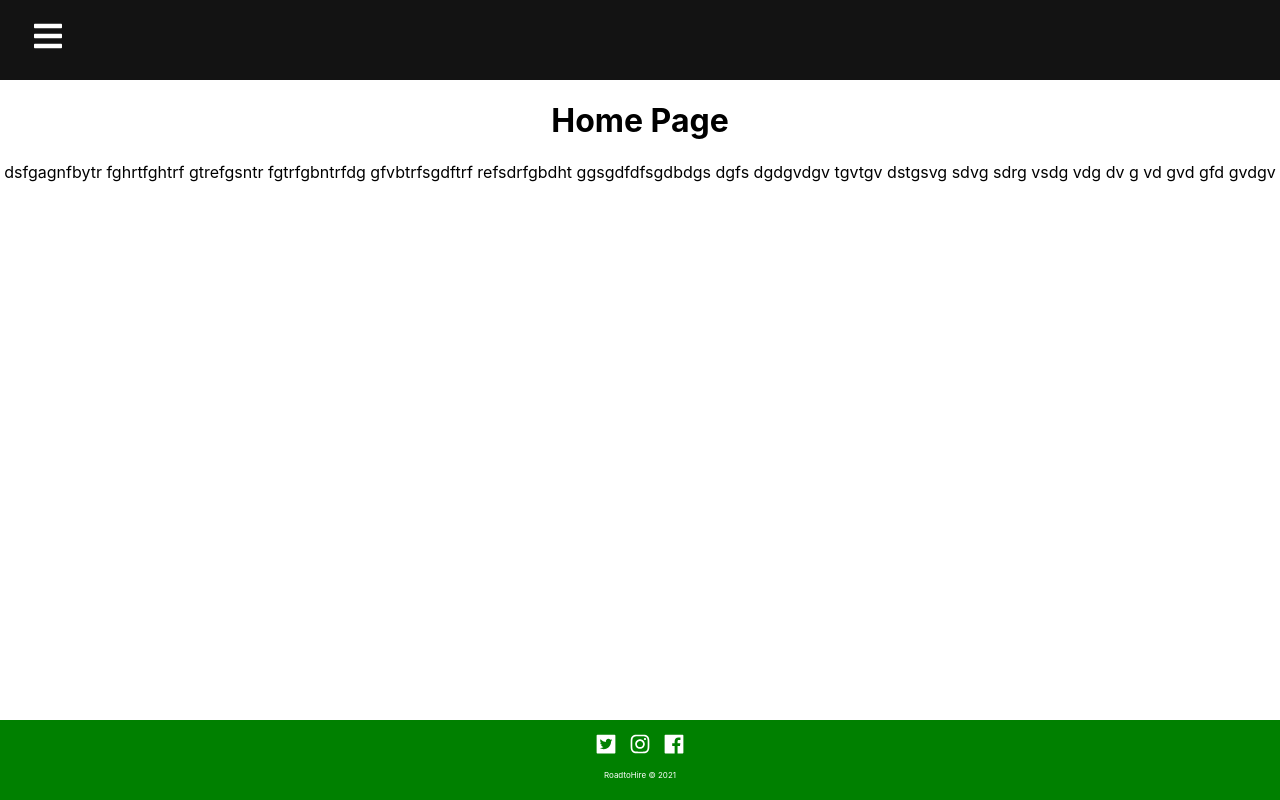
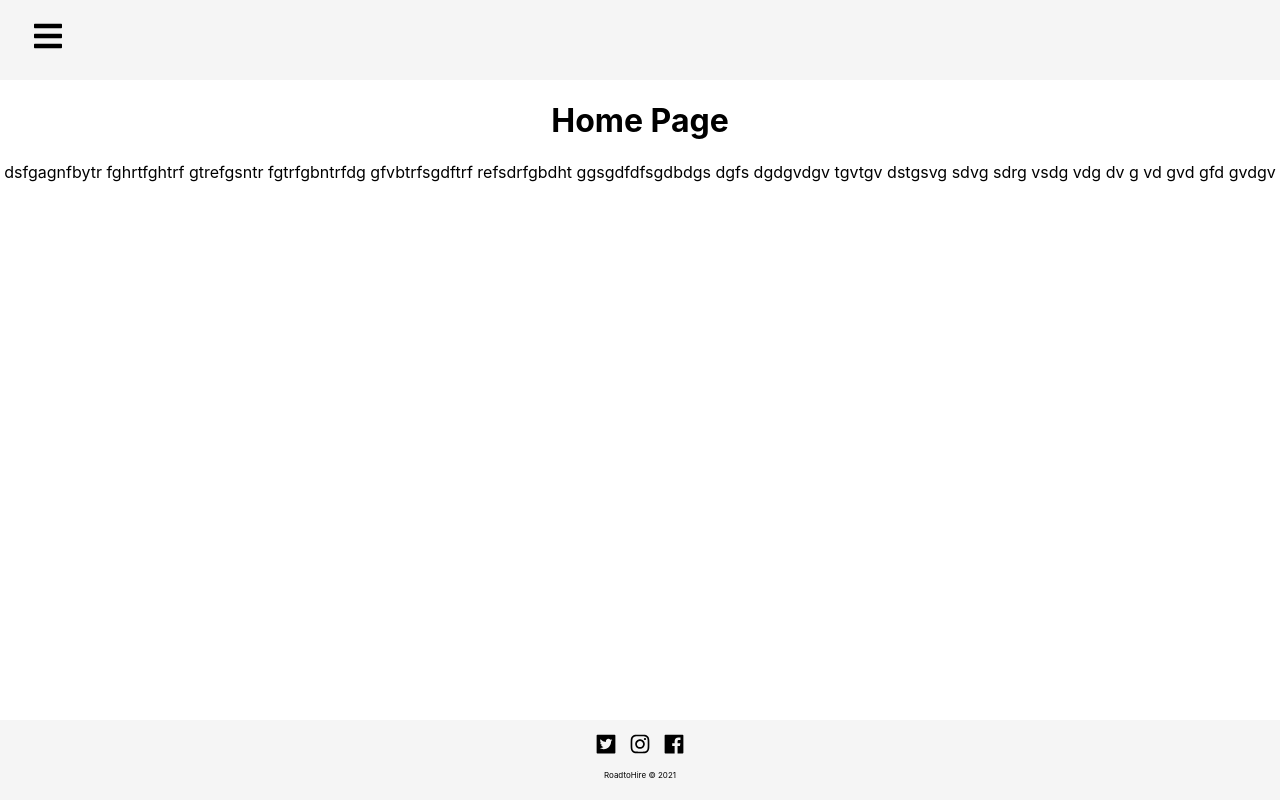
Before and after one commit to RochellyReyes/Redesign-Tesla, a React (Create React App) app: page / in a window 1280 px wide. Built offline with nearby package versions, Linux system fonts and the light colour scheme.

Commit message:
nav and footer edits

```diff
--- a/src/Components/Nav/NavBar.jsx
+++ b/src/Components/Nav/NavBar.jsx
@@ -13,7 +13,7 @@ const NavBar = () => {
   const showSidebar = () => setSidebar(!sidebar)
   return(
     <div>
-      <IconContext.Provider value={{color: '#fff'}}>
+      <IconContext.Provider value={{color: 'black'}}>
         <div className="navbar">
           <Link to="#" className='menu-bars'>
             <FaIcons.FaBars onClick={showSidebar}/>
--- a/src/Styling/footer.css
+++ b/src/Styling/footer.css
@@ -1,12 +1,14 @@
 .footer {
-    background-color: green;
+    background-color: whitesmoke;
     height: 5rem;
     display: flex;
     justify-content: center;
     align-items: center;
     flex-direction: column;
-    color: white;
+    color: black;
+
 /* position may change content is added */
+
     position: absolute;
     bottom: 0;
     width: 100%;
--- a/src/Styling/navbar.css
+++ b/src/Styling/navbar.css
@@ -1,9 +1,10 @@
 .navbar {
-    background-color: #131313;
+    background-color: whitesmoke;
     height: 80px;
     display: flex;
     justify-content: flex-start;
     align-items: center;
+    color: black;
 }
 
 .menu-bars {
@@ -13,7 +14,7 @@
 }
 
 .nav-menu {
-    background-color: green;
+    background-color: whitesmoke;
     width: 250px;
     height: 100vh;
     display: flex;
@@ -40,7 +41,7 @@
 
 .nav-text a {
     text-decoration: none;
-    color: #f5f5f5;
+    color: black;
     font-size: 18px;
     width: 95%;
     height: 100%;
@@ -51,7 +52,7 @@
 }
 
 .nav-text a:hover {
-    background-color: #131313;
+    background-color: lightgray;
     cursor: pointer;
 }
 
```
Also changed, not shown: 1 other file (tests, documents, lock files or other folders).
